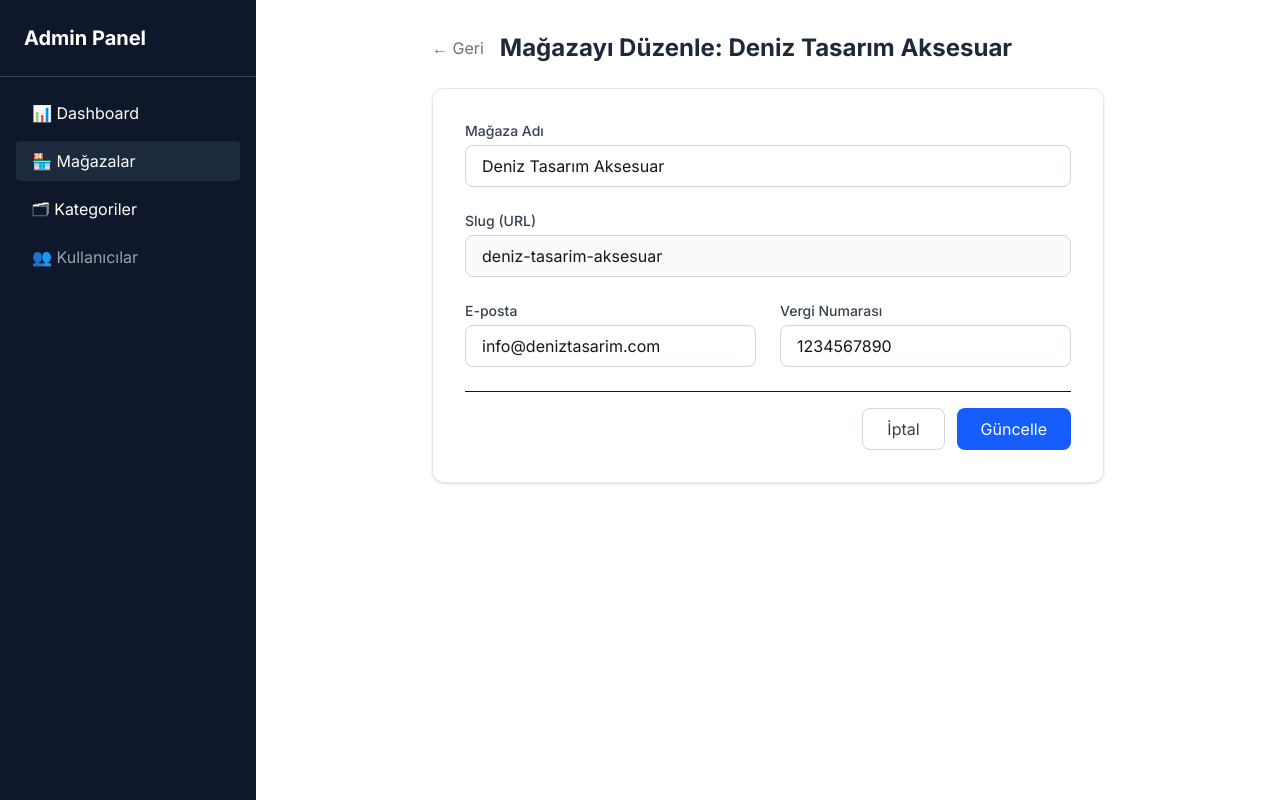
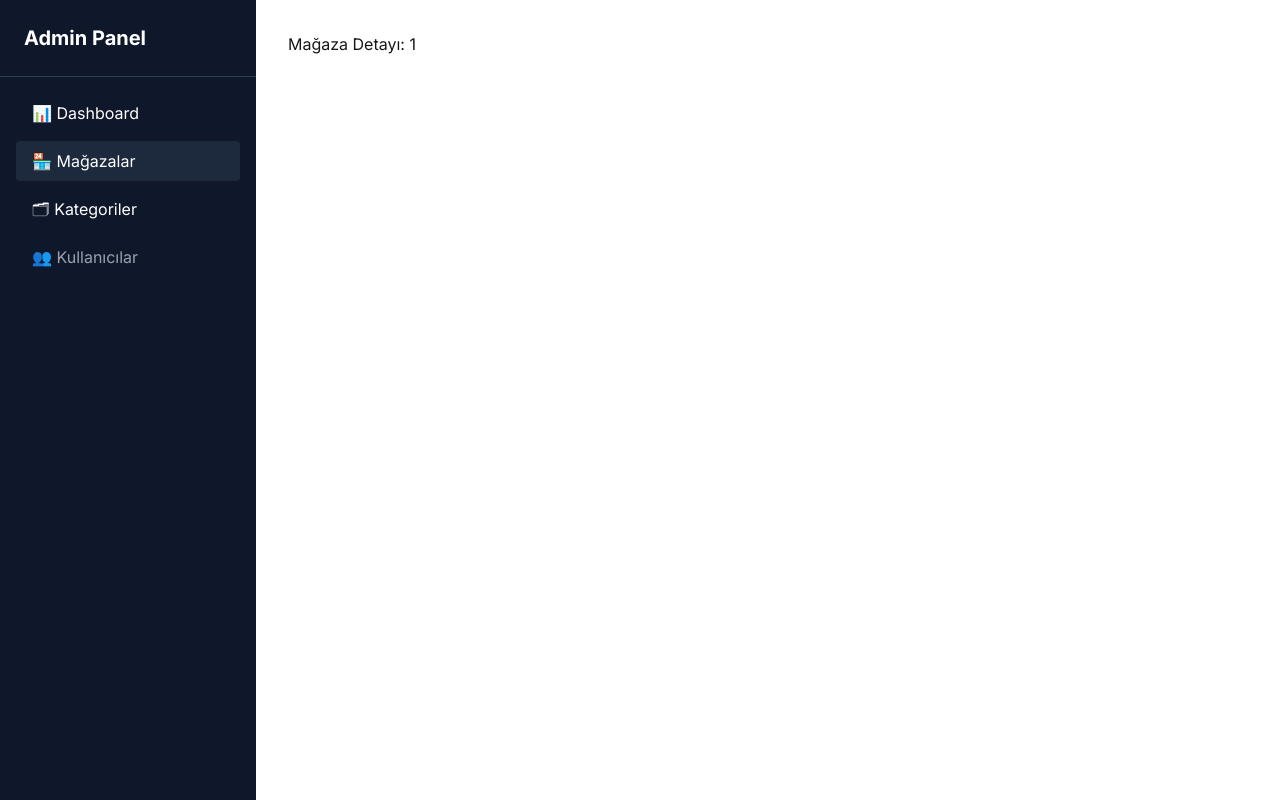
Before and after one commit to sonerooz/ecommerce-frontend, a Next.js app in the folder deniz-tasarim-admin/: page /stores/1 in a window 1280 px wide. Built offline with nearby package versions, Linux system fonts and the light colour scheme.

Commit message:
fix admin panel

```diff
--- a/deniz-tasarim-admin/app/stores/[id]/page.tsx
+++ b/deniz-tasarim-admin/app/stores/[id]/page.tsx
@@ -1,53 +1,23 @@
-import Link from "next/link";
-import StoreForm from "@/components/StoreForm";
-import { stores } from "@/lib/data";
+"use client"; // Admin paneli olduğu için muhtemelen client component kullanıyorsun
+import React from 'react';
 
-// Next.js 15+ için params bir Promise'dir
-export default async function EditStorePage({
-  params
-}: {
-  params: Promise<{ id: string }>
-}) {
+// ... senin diğer importların ...
 
-  // 1. Önce params'ın çözülmesini bekliyoruz (await)
-  const { id } = await params;
-
-  // 2. String olan ID'yi sayıya çevir
-  const storeId = parseInt(id);
-
-  // 3. Mock verimizin içinden bu ID'ye sahip mağazayı bul
-  const store = stores.find((s) => s.id === storeId);
-
-  // 4. Debug için: Konsola basıp ne geldiğini görebilirsin (VS Code terminalinde yazar)
-  console.log("Gelen ID:", id, "Bulunan Store:", store?.name);
-
-  // 5. Eğer mağaza yoksa hata göster
-  if (!store) {
-    return (
-      <div className="text-center py-20">
-        <h2 className="text-2xl font-bold text-red-600">Mağaza Bulunamadı!</h2>
-        <p className="text-gray-500 mt-2">Aranan ID: {id}</p>
-        <Link href="/stores" className="text-blue-600 underline mt-4 block">Listeye Dön</Link>
-      </div>
-    );
-  }
-
+// SENİN MEVCUT COMPONENTİN:
+export default function StoreDetail({ params }: { params: { id: string } }) {
+  // ... senin kodların burada kalacak ...
   return (
-    <div className="max-w-2xl mx-auto">
-      <div className="mb-6 flex items-center gap-4">
-        <Link href="/stores" className="text-gray-500 hover:text-gray-900">← Geri</Link>
-        <h1 className="text-2xl font-bold text-gray-800">Mağazayı Düzenle: {store.name}</h1>
-      </div>
-
-      {/* Formu bulunan mağaza verisiyle çağırıyoruz */}
-      <StoreForm initialData={store} />
+    <div>
+       {/* ... senin sayfa tasarımın ... */}
+       Mağaza Detayı: {params.id}
     </div>
   );
 }
 
-
-
-// deniz-tasarim-admin/app/stores/[id]/page.tsx dosyasının içine ekle:
+// ⚠️ KRİTİK NOKTA: BU FONKSİYONU EN ALTA VE "DIŞARIYA" EKLE ⚠️
+// Parantezlerin içine değil, dosyanın en sonuna yapıştır.
 export async function generateStaticParams() {
-  return []; // Boş bir dizi dönüyoruz ki build hatası sussun.
+  // Build sırasında hata vermemesi için "sahte" bir ID dönüyoruz.
+  // Static export modunda Next.js en az bir tane static sayfa üretmek ister.
+  return [{ id: 'default' }];
 }
```
